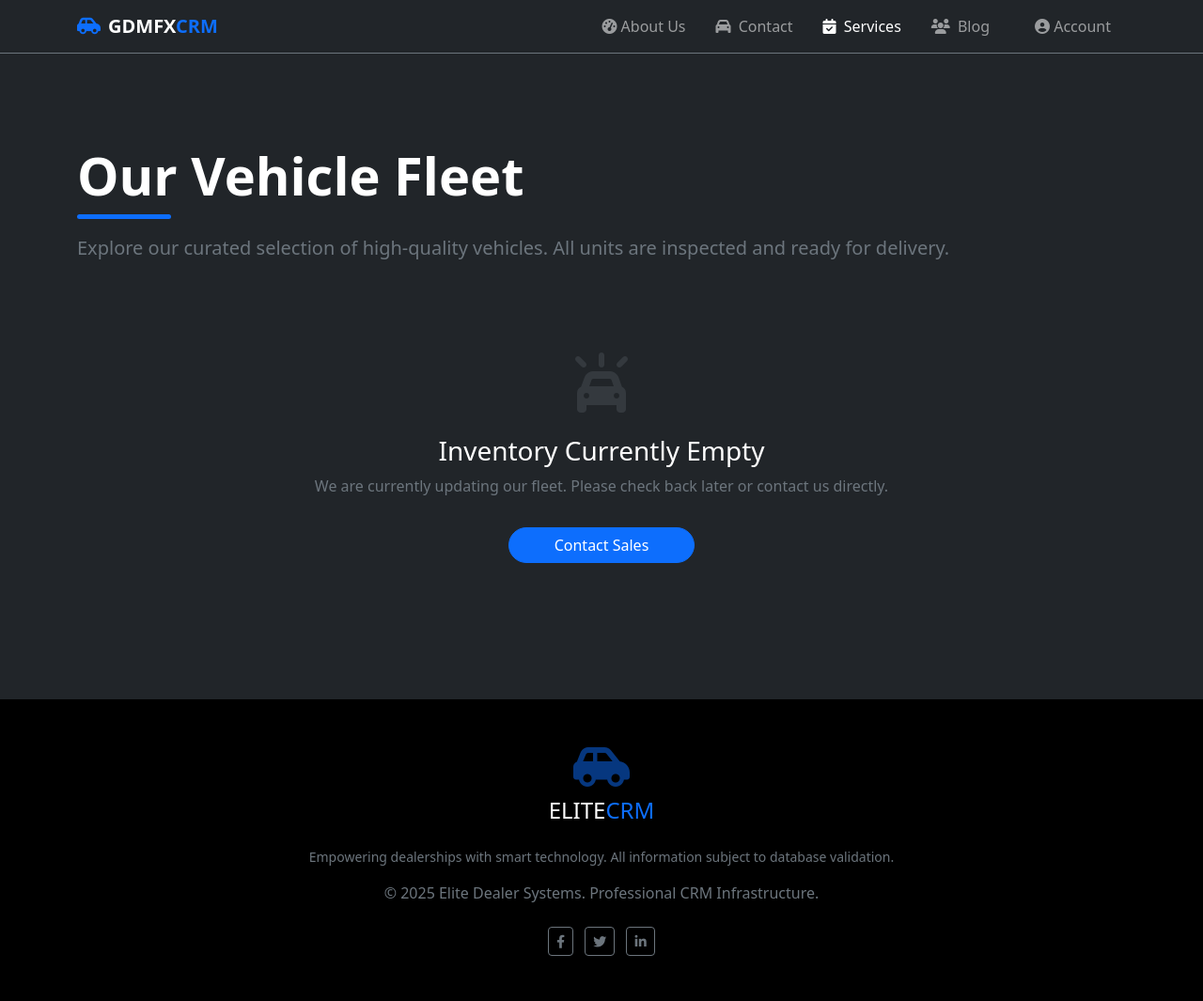
After one commit to MichaelPE16/Practica_Final, a Django app: page /services in a window 1280 px wide. The commit adds this page. Shown: the whole page at 94% size. Run offline with Django 5.2, Linux system fonts and the light colour scheme; data that the repository does not hold is empty.

Commit message:
adding: Services page and details fixed jinja conflicts

```diff
--- a/GDMFX/templates/home.html
+++ b/GDMFX/templates/home.html
@@ -29,18 +29,21 @@
             <div class="collapse navbar-collapse" id="navContent">
                 <ul class="navbar-nav ms-auto mb-2 mb-lg-0 align-items-center">
                     <li class="nav-item mx-2">
-                        <a class="nav-link {%if request.resolver_match.url_name == 'aboutus'%}active{%endif%}" href="{%url 'aboutus'%}"><i
-                                class="fa-solid fa-gauge-high me-1"></i>About Us</a>
+                        <a class="nav-link {%if request.resolver_match.url_name == 'aboutus'%}active{%endif%}"
+                            href="{%url 'aboutus'%}"><i class="fa-solid fa-gauge-high me-1"></i>About Us</a>
                     </li>
                     <li class="nav-item mx-2">
-                        <a class="nav-link {%if request.resolver_match.url_name == 'contact'%}active{%endif%}" href="{%url 'contact'%}"><i class="fa-solid fa-car me-1"></i>
+                        <a class="nav-link {%if request.resolver_match.url_name == 'contact'%}active{%endif%}"
+                            href="{%url 'contact'%}"><i class="fa-solid fa-car me-1"></i>
                             Contact</a>
                     </li>
                     <li class="nav-item mx-2">
-                        <a class="nav-link" href="#"><i class="fa-solid fa-calendar-check me-1"></i> Services</a>
+                        <a class="nav-link {%if request.resolver_match.url_name == 'services'%}active{%endif%}"
+                            href="{%url 'services'%}"><i class="fa-solid fa-calendar-check me-1"></i> Services</a>
                     </li>
                     <li class="nav-item mx-2">
-                        <a class="nav-link {%if request.resolver_match.url_name == 'blog_list'%}active{%endif%}" href="{%url 'blog_list'%}"><i class="fa-solid fa-users me-1"></i> Blog</a>
+                        <a class="nav-link {%if request.resolver_match.url_name == 'blog_list'%}active{%endif%}"
+                            href="{%url 'blog_list'%}"><i class="fa-solid fa-users me-1"></i> Blog</a>
                     </li>
                     <li class="nav-item dropdown ms-lg-3">
                         <a class="nav-link btn btn-outline-secondary px-3 rounded-pill" href="#" role="button"
@@ -75,7 +78,7 @@
                     <h1 class="display-3 fw-bold">Manage Your Fleet</h1>
                     <p class="lead text-light opacity-75">Optimize your stock, track acquisition costs, and maximize
                         your margins.</p>
-                    <a href="#" class="btn btn-primary btn-lg rounded-pill px-5 py-3 shadow-lg">View
+                    <a href="{%url 'services'%}" class="btn btn-primary btn-lg rounded-pill px-5 py-3 shadow-lg">View
                         Inventory</a>
                 </div>
             </div>
@@ -146,33 +149,26 @@
 
     <!-- Quick Stats Section -->
     <section class="container my-5 py-4">
-        <div class="row g-4 text-center">
-            <div class="col-md-3">
-                <div class="stat-card bg-secondary p-4 rounded-3 border border-dark shadow">
+        <div class="row g-4 text-center justify-content-center">
+            <div class="col-md-4">
+                <div class="stat-card bg-secondary p-4 rounded-3 border border-dark shadow h-100">
                     <i class="fa-solid fa-car-rear fa-2x text-primary mb-3"></i>
-                    <h3 class="h2 fw-bold text-white">124</h3>
+                    <h3 class="h2 fw-bold text-white">{{ current_inventory_count|default:"0" }}</h3>
                     <p class="text-white mb-0 fw-bold">Current Inventory</p>
                 </div>
             </div>
-            <div class="col-md-3">
-                <div class="stat-card bg-secondary p-4 rounded-3 border border-dark shadow">
-                    <i class="fa-solid fa-file-signature fa-2x text-success mb-3"></i>
-                    <h3 class="h2 fw-bold text-white">42</h3>
-                    <p class="text-white mb-0 fw-bold">Closed Contracts</p>
-                </div>
-            </div>
-            <div class="col-md-3">
-                <div class="stat-card bg-secondary p-4 rounded-3 border border-dark shadow">
+            <div class="col-md-4">
+                <div class="stat-card bg-secondary p-4 rounded-3 border border-dark shadow h-100">
                     <i class="fa-solid fa-user-check fa-2x text-warning mb-3"></i>
-                    <h3 class="h2 fw-bold text-white">156</h3>
+                    <h3 class="h2 fw-bold text-white">{{ qualified_leads_count|default:"0" }}</h3>
                     <p class="text-white mb-0 fw-bold">Qualified Leads</p>
                 </div>
             </div>
-            <div class="col-md-3">
-                <div class="stat-card bg-secondary p-4 rounded-3 border border-dark shadow">
+            <div class="col-md-4">
+                <div class="stat-card bg-secondary p-4 rounded-3 border border-dark shadow h-100">
                     <i class="fa-solid fa-chart-line fa-2x text-info mb-3"></i>
-                    <h3 class="h2 fw-bold text-white">$2.4M</h3>
-                    <p class="text-white mb-0 fw-bold">YTD Revenue</p>
+                    <h3 class="h2 fw-bold text-white">${{ ytd_revenue|floatformat:1 }}</h3>
+                    <p class="text-white mb-0 fw-bold">Overall Revenue</p>
                 </div>
             </div>
         </div>
@@ -207,61 +203,44 @@
                 <h2 class="text-white fw-bold h1">Featured Inventory</h2>
                 <div class="bg-primary rounded" style="width: 80px; height: 4px;"></div>
             </div>
-            <a href="#" class="btn btn-primary rounded-pill px-4">View Full List</a>
+            <a href="{%url 'services'%}" class="btn btn-primary rounded-pill px-4">View Full List</a>
         </div>
 
         <div class="row g-4">
-            <!-- Sample 1 -->
+            {% for vehicle in featured_vehicles %}
             <div class="col-lg-4 col-md-6">
-                <div class="card bg-dark border-secondary h-100 car-card shadow">
-                    <img src="https://images.unsplash.com/photo-1503376780353-7e6692767b70?w=500&auto=format&fit=crop&q=60&ixlib=rb-4.1.0&ixid=M3wxMjA3fDB8MHxzZWFyY2h8NHx8Y2Fyc3xlbnwwfHwwfHx8MA%3D%3D"
-                        class="card-img-top" alt="Audi R8">
-                    <div class="card-body">
-                        <div class="d-flex justify-content-between mb-2">
-                            <span class="badge bg-primary px-3 py-2 rounded-pill">Available</span>
-                            <span class="text-primary fw-bold fs-5">$162,500</span>
+                <a href="{% url 'vehicle_detail' vehicle.pk %}" class="text-decoration-none">
+                    <div class="card bg-dark border-secondary h-100 car-card shadow">
+                        {% if vehicle.images.all %}
+                        <img src="{{ vehicle.images.first.image.url }}" class="card-img-top object-fit-cover"
+                            style="height: 250px;" alt="{{ vehicle.brand }} {{ vehicle.model }}">
+                        {% else %}
+                        <div class="bg-secondary d-flex align-items-center justify-content-center text-dark"
+                            style="height: 250px;">
+                            <i class="fa-solid fa-car fa-3x"></i>
                         </div>
-                        <h5 class="card-title text-white">2023 Audi R8 Coupe</h5>
-                        <p class="card-text text-secondary small mb-0"><i class="fa-solid fa-id-card me-1"></i> VIN:
-                            ZWBA8263... </p>
-                        <p class="card-text text-secondary small"><i class="fa-solid fa-road me-1"></i> 542 Miles</p>
+                        {% endif %}
+                        <div class="card-body">
+                            <div class="d-flex justify-content-between mb-2">
+                                <span class="badge bg-primary px-3 py-2 rounded-pill">{{ vehicle.status }}</span>
+                                <span class="text-primary fw-bold fs-5">${{ vehicle.selling_price|default:"N/A" }}</span>
+                            </div>
+                            <h5 class="card-title text-white">{{ vehicle.brand }} {{ vehicle.model }}</h5>
+                            <p class="card-text text-secondary small mb-0">
+                                <i class="fa-solid fa-gear me-1"></i> {{ vehicle.condition }}
+                            </p>
+                            <p class="card-text text-secondary small">
+                                <i class="fa-solid fa-road me-1"></i> {{ vehicle.km }} KM
+                            </p>
+                        </div>
                     </div>
-                </div>
+                </a>
             </div>
-            <!-- Sample 2 -->
-            <div class="col-lg-4 col-md-6">
-                <div class="card bg-dark border-secondary h-100 car-card shadow">
-                    <img src="https://images.unsplash.com/photo-1580273916550-e323be2ae537?auto=format&fit=crop&q=80&w=800"
-                        class="card-img-top" alt="BMW M4">
-                    <div class="card-body">
-                        <div class="d-flex justify-content-between mb-2">
-                            <span class="badge bg-success px-3 py-2 rounded-pill">Sold</span>
-                            <span class="text-primary fw-bold fs-5">$84,000</span>
-                        </div>
-                        <h5 class="card-title text-white">2024 BMW M4 Competition</h5>
-                        <p class="card-text text-secondary small mb-0"><i class="fa-solid fa-id-card me-1"></i> VIN:
-                            WBA53AK0... </p>
-                        <p class="card-text text-secondary small"><i class="fa-solid fa-road me-1"></i> 1,200 Miles</p>
-                    </div>
-                </div>
+            {% empty %}
+            <div class="col-12 text-center py-5">
+                <p class="text-secondary">No featured vehicles at the moment.</p>
             </div>
-            <!-- Sample 3 -->
-            <div class="col-lg-4 col-md-6">
-                <div class="card bg-dark border-secondary h-100 car-card shadow">
-                    <img src="https://images.unsplash.com/photo-1614200179396-2bdb77ebf81b?auto=format&fit=crop&q=80&w=800"
-                        class="card-img-top" alt="Ferrari">
-                    <div class="card-body">
-                        <div class="d-flex justify-content-between mb-2">
-                            <span class="badge bg-warning text-dark px-3 py-2 rounded-pill">In Progress</span>
-                            <span class="text-primary fw-bold fs-5">$312,000</span>
-                        </div>
-                        <h5 class="card-title text-white">2022 Ferrari 488 GTB</h5>
-                        <p class="card-text text-secondary small mb-0"><i class="fa-solid fa-id-card me-1"></i> VIN:
-                            ZFF85BMA... </p>
-                        <p class="card-text text-secondary small"><i class="fa-solid fa-road me-1"></i> 890 Miles</p>
-                    </div>
-                </div>
-            </div>
+            {% endfor %}
         </div>
     </section>
     {%endblock content%}
--- /dev/null
+++ b/GDMFX/templates/services.html
@@ -0,0 +1,69 @@
+{% extends 'home.html' %}
+{% load static %}
+
+{% block content %}
+<section class="container my-5 py-5">
+    <div class="mb-5">
+        <h1 class="display-4 fw-bold text-white mb-2">Our Vehicle Fleet</h1>
+        <div class="bg-primary rounded" style="width: 100px; height: 5px;"></div>
+        <p class="text-secondary mt-3 lead">Explore our curated selection of high-quality vehicles. All units are inspected and ready for delivery.</p>
+    </div>
+
+    <!-- Catalog Grid -->
+    <div class="row g-4">
+        {% for vehicle in vehicles %}
+        <div class="col-lg-4 col-md-6">
+            <a href="{% url 'vehicle_detail' vehicle.pk %}" class="text-decoration-none">
+                <div class="card bg-dark border-secondary h-100 car-card shadow-sm hover-shadow transition">
+                    {% if vehicle.images.all %}
+                    <img src="{{ vehicle.images.first.image.url }}" class="card-img-top object-fit-cover"
+                         style="height: 250px;" alt="{{ vehicle.brand }} {{ vehicle.model }}">
+                    {% else %}
+                    <div class="bg-secondary bg-opacity-10 d-flex align-items-center justify-content-center text-secondary" style="height: 250px;">
+                        <i class="fa-solid fa-image fa-3x"></i>
+                    </div>
+                    {% endif %}
+                    <div class="card-body p-4">
+                        <div class="d-flex justify-content-between align-items-start mb-3">
+                            <div>
+                                <h5 class="card-title text-white fw-bold mb-0">{{ vehicle.brand }}</h5>
+                                <p class="text-secondary mb-0">{{ vehicle.model }}</p>
+                            </div>
+                            <span class="text-primary fw-bold fs-4">${{ vehicle.selling_price|default:"N/A" }}</span>
+                        </div>
+
+                        <div class="d-flex gap-3 mb-3">
+                            <span class="badge bg-secondary bg-opacity-25 text-white border border-secondary px-3 py-2 rounded-pill">
+                                <i class="fa-solid fa-calendar-day me-1 text-primary"></i> {{ vehicle.condition }}
+                            </span>
+                        </div>
+
+                        <div class="d-grid mt-4">
+                            <button class="btn btn-outline-primary rounded-pill fw-bold">View Details</button>
+                        </div>
+                    </div>
+                </div>
+            </a>
+        </div>
+        {% empty %}
+        <div class="col-12 text-center py-5">
+            <div class="mb-4">
+                <i class="fa-solid fa-car-on fa-4x text-secondary opacity-25"></i>
+            </div>
+            <h3 class="text-white">Inventory Currently Empty</h3>
+            <p class="text-secondary">We are currently updating our fleet. Please check back later or contact us directly.</p>
+            <a href="{% url 'contact' %}" class="btn btn-primary rounded-pill px-5 mt-3">Contact Sales</a>
+        </div>
+        {% endfor %}
+    </div>
+</section>
+
+<style>
+    .transition { transition: all 0.3s ease; }
+    .hover-shadow:hover {
+        transform: translateY(-5px);
+        box-shadow: 0 1rem 3rem rgba(13, 110, 253, 0.15) !important;
+        border-color: var(--bs-primary) !important;
+    }
+</style>
+{% endblock content %}
--- a/GDMFX/urls.py
+++ b/GDMFX/urls.py
@@ -5,6 +5,8 @@ from . import views
 
 urlpatterns =[
     path('', views.home, name = 'home'),
+    path('services', views.services, name='services'),
+    path('vehicle/<int:pk>', views.vehicle_detail, name='vehicle_detail'),
     path('contract', views.contract, name='contract'),
     path('dashboard', views.dashboard, name='dashboard'),
     path('inventory', views.inventory, name='inventory'),
--- a/GDMFX/views.py
+++ b/GDMFX/views.py
@@ -22,7 +22,31 @@ ITEMS_PER_PAGE = 9
 
 # Create your views here.
 def home(request):
-    return render(request, 'home.html')
+    current_inventory_count = Vehicles.objects.filter(status='Available').count()
+    qualified_leads_count = Leads.objects.filter(status='Qualified').count()
+    # Overall gains/revenue from all contracts
+    total_revenue = Contract.objects.all().aggregate(total=Sum('price_sold'))['total'] or 0
+
+    # 3 most recently added available vehicles
+    featured_vehicles = Vehicles.objects.filter(status='Available').order_by('-integration_date')[:3]
+
+    context = {
+        'current_inventory_count': current_inventory_count,
+        'qualified_leads_count': qualified_leads_count,
+        'ytd_revenue': total_revenue,
+        'featured_vehicles': featured_vehicles,
+    }
+    return render(request, 'home.html', context)
+
+def services(request):
+    # Public catalog of all available vehicles
+    vehicles = Vehicles.objects.filter(status='Available').order_by('-integration_date')
+    return render(request, 'services.html', {'vehicles': vehicles})
+
+def vehicle_detail(request, pk):
+    # specific vehicle details view
+    vehicle = get_object_or_404(Vehicles.objects.prefetch_related('images'), pk=pk)
+    return render(request, 'vehicle_detail.html', {'vehicle': vehicle})
 
 @login_required
 def contract(request):
```
Also changed, not shown: GDMFX/templates/vehicle_detail.html (added, +106 -0 lines).
